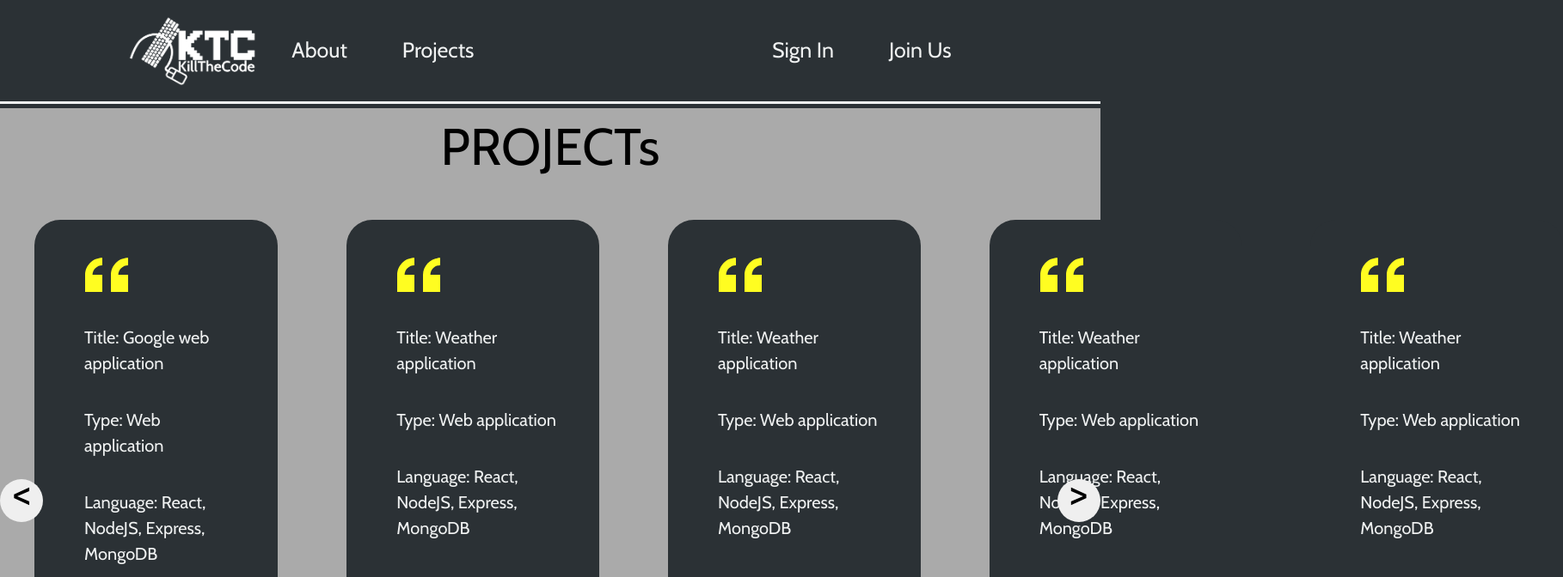
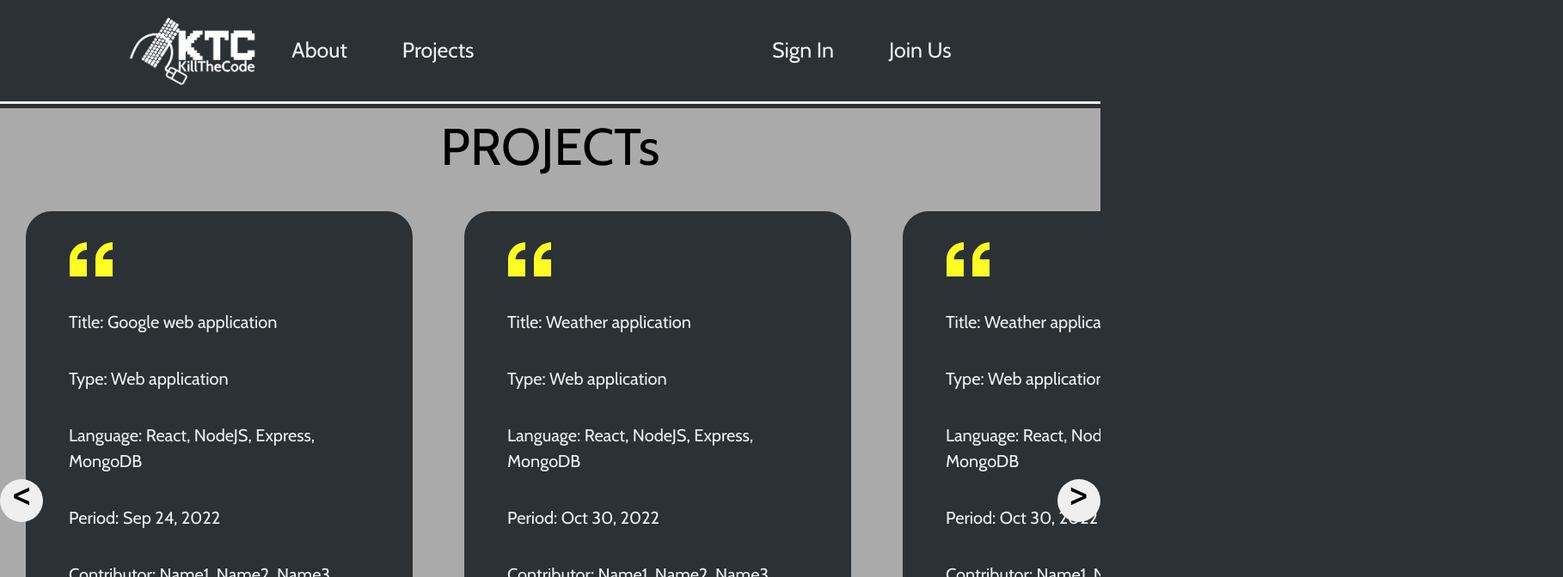
Before and after one commit to Jonghan-park/KillTheCode, a React (Create React App) app in the folder frontend/: page /projects in a window 1280 px wide. Shown: the top 672 px of the page at 86% size, 1818 px wide, since content can reach past the window. Built offline with nearby package versions, Linux system fonts and the light colour scheme.

Commit message:
Update carousel

```diff
--- a/frontend/src/components/Projects/Project.css
+++ b/frontend/src/components/Projects/Project.css
@@ -1,17 +1,17 @@
-.project{
-  /* display: flex; */
+/* .project{
+  display: flex;
   min-height: 60vh;
   overflow: hidden;
   scroll-behavior: smooth;
   padding-left: 1rem;
-}
+} */
 .projectItem{
-  padding: 1rem;
-  margin: 40px;
-  width: 600px;
+  padding: 0.5rem;
+  margin: 30px;
+
   border-radius: 30px;
   background-color: #2B3135;
-  width: 500px;
+  min-width: 450px;
 }
 .projectItem img{
   margin-left: 20px;
--- a/frontend/src/components/Projects/Projects.css
+++ b/frontend/src/components/Projects/Projects.css
@@ -2,9 +2,8 @@
   position: relative;
   background-color: #aaaaaa;
   margin-top: 5px;
-
   min-height: calc(100vh - 120px - 105px);
-  /* overflow: hidden; */
+  overflow: hidden;
 }
 .ProjectsTitle{
   color: black;
@@ -47,5 +46,7 @@
 }
 .sliderContainer{
   display: flex;
-  width: 100%;
+
+  scroll-behavior: smooth;
+
 }
--- a/frontend/src/components/Projects/Projects.js
+++ b/frontend/src/components/Projects/Projects.js
@@ -54,11 +54,11 @@ const Projects = () => {
   const [projects, setProjects] = useState(project);
   const [currentSlide, setCurrentSlide] = useState(0);
   const slideRef = useRef(null);
-  const TOTAL_SLIDES = projects.length;
+  const TOTAL_SLIDES = projects.length - 1;
 
   useEffect(() => {
     slideRef.current.style.transition = "all 0.5s ease-in-out";
-    slideRef.current.style.transform = `translate(-${currentSlide * 2}0%)`;
+    slideRef.current.style.transform = `translate(-${currentSlide * 510}px)`;
   }, [currentSlide]);
 
   const nextBtnHandler = () => {
```
